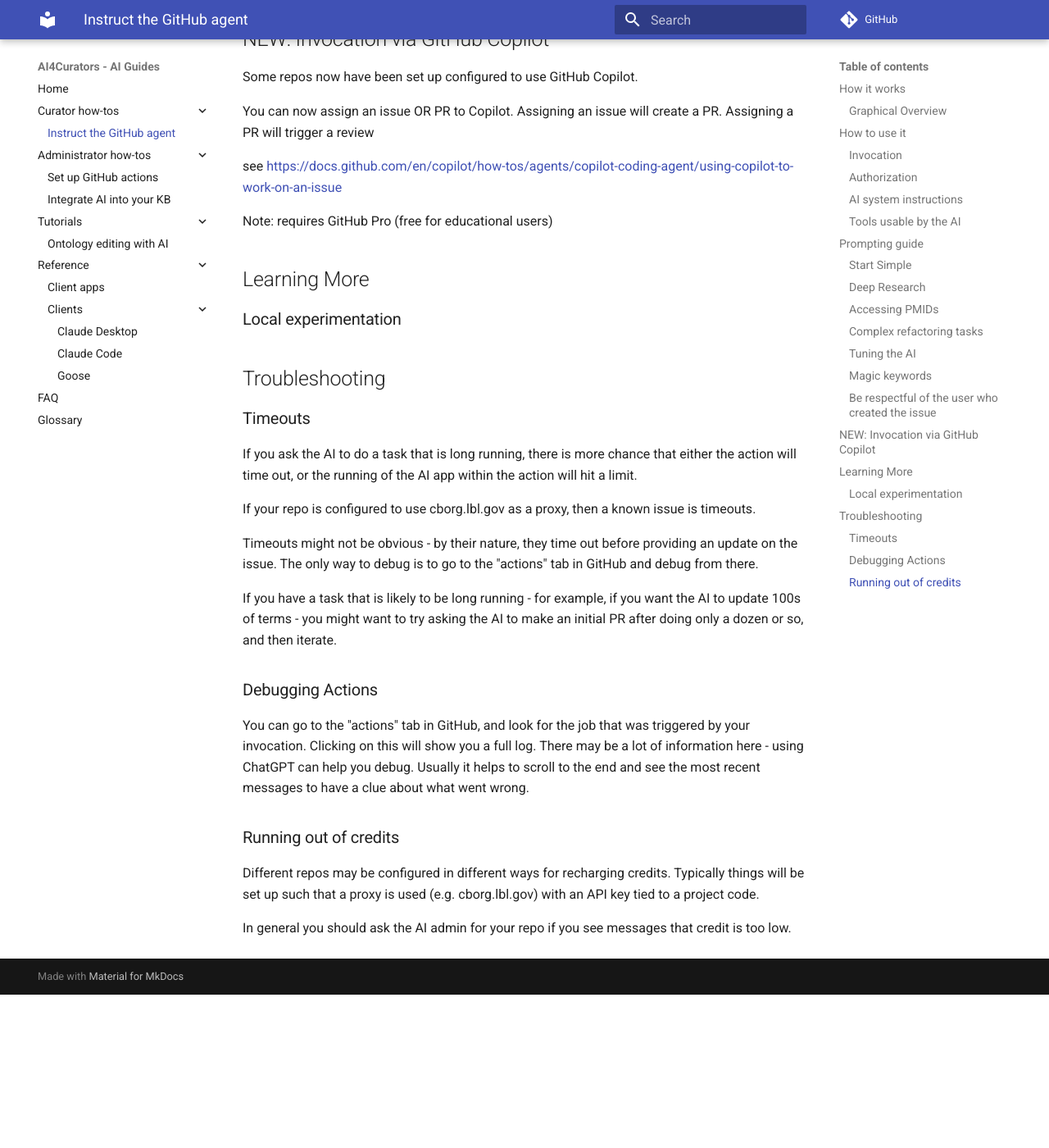
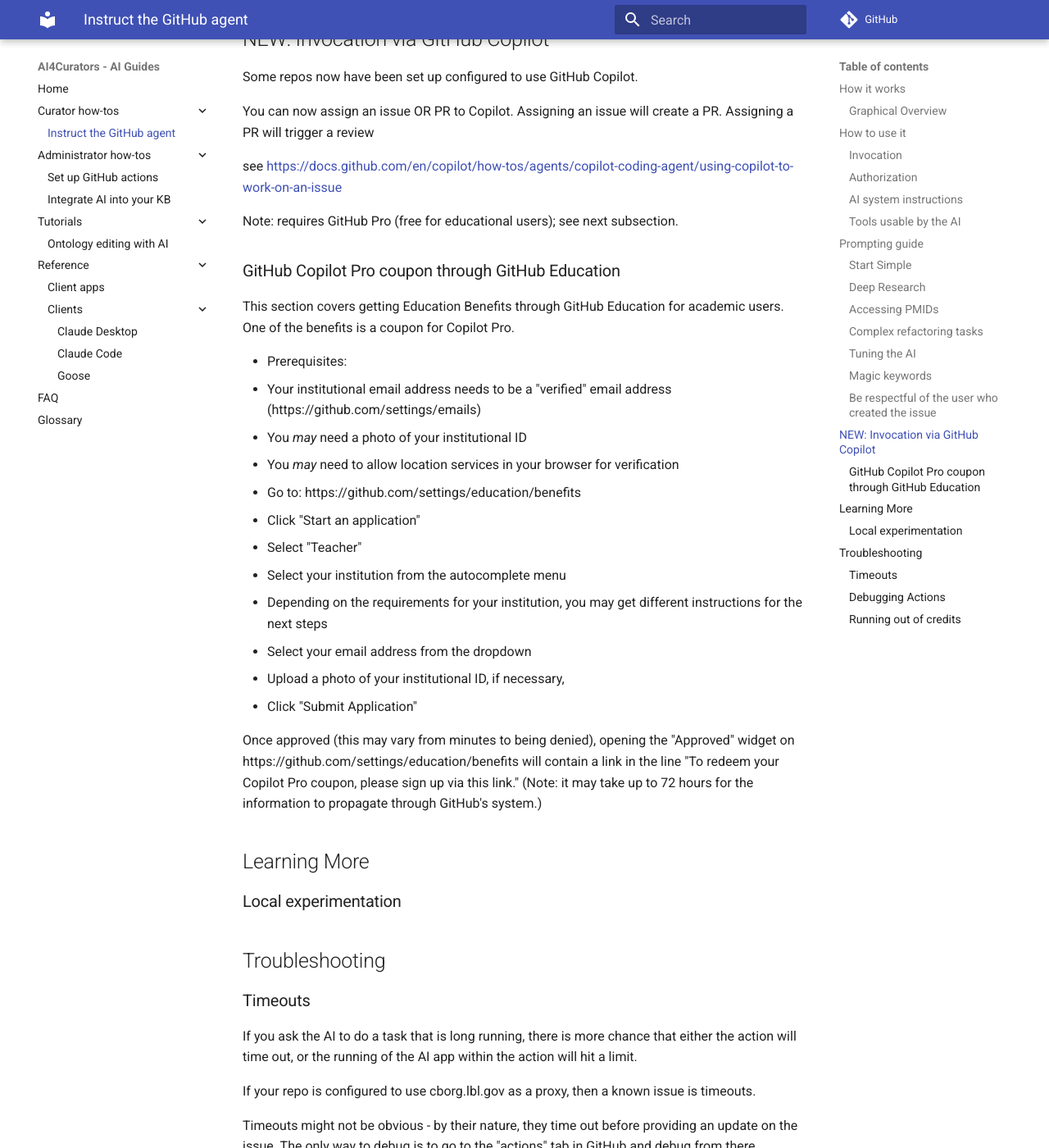
Before and after one commit to ai4curation/aidocs, an MkDocs documentation site: the page built from docs/how-tos/instruct-github-agent.md, in a window 1280 px wide and 1400 px high, scrolled down 3643 px. Shown: the whole window at 82% size. Built offline with MkDocs 1.6.1 and Material for MkDocs 9.7.7, drawn with Linux system fonts in a browser that asks for light colours; comment, search, counter and statistics services are not loaded; before the commit the page ends 4856 px from its top, so only the background shows below that.

Commit message:
Update instruct-github-agent.md
A distillation of the sign-up process from myself and raymond.
Also noting the similar tutorial pointed out by @justaddcoffee at https://gist.github.com/dingp/bd56238f6706995d134ea98a3fb6ff3c .

```diff
--- a/docs/how-tos/instruct-github-agent.md
+++ b/docs/how-tos/instruct-github-agent.md
@@ -152,7 +152,26 @@
 
 see <https://docs.github.com/en/copilot/how-tos/agents/copilot-coding-agent/using-copilot-to-work-on-an-issue>
 
-Note: requires GitHub Pro (free for educational users)
+Note: requires GitHub Pro (free for educational users); see next subsection.
+
+### GitHub Copilot Pro coupon through GitHub Education
+
+This section covers getting Education Benefits through GitHub Education for academic users. One of the benefits is a coupon for Copilot Pro.
+
+- Prerequisites:
+  - Your institutional email address needs to be a "verified" email address (https://github.com/settings/emails)
+  - You _may_ need a photo of your institutional ID
+  - You _may_ need to allow location services in your browser for verification
+- Go to: https://github.com/settings/education/benefits
+- Click "Start an application"
+- Select "Teacher"
+- Select your institution from the autocomplete menu
+  - Depending on the requirements for your institution, you may get different instructions for the next steps
+- Select your email address from the dropdown
+- Upload a photo of your institutional ID, if necessary,
+- Click "Submit Application"
+
+Once approved (this may vary from minutes to being denied), opening the "Approved" widget on https://github.com/settings/education/benefits will contain a link in the line "To redeem your Copilot Pro coupon, please sign up via this link." (Note: it may take up to 72 hours for the information to propagate through GitHub's system.)
 
 ## Learning More
 
```
